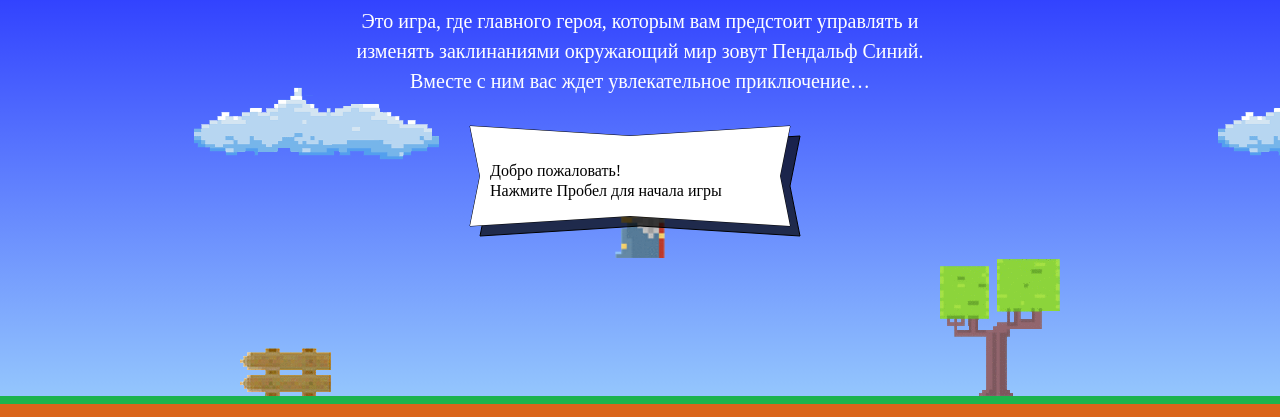
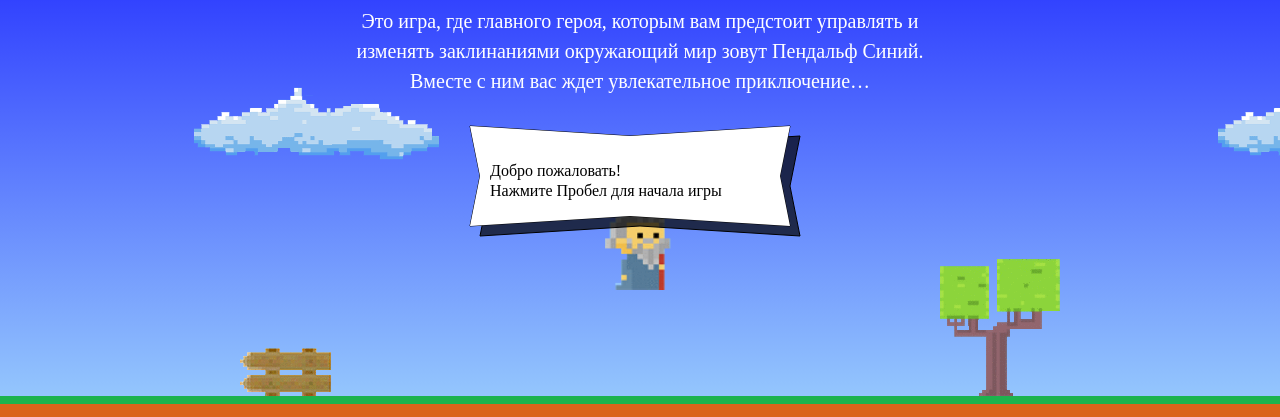
Before and after one commit to Californium251/106374-code-and-magick, a website: page index.html in a window 1280 px wide. Shown: the part 203-620 px from the top of the page. Drawn offline with Linux system fonts and the light colour scheme; a web font is replaced by a local one.

Commit message:
Поменял объявоение функций

```diff
--- a/index.html
+++ b/index.html
@@ -33,7 +33,7 @@
 </footer>
 <script>
     var fireballSize = 22;
-    var getFireBallSpeed = function(left) {
+    var getFireballSpeed = function(left) {
         return left ? 5 : 2
     };
     var wizardSpeed = 3;
@@ -41,11 +41,11 @@
     var getWizardHeight = function() {
         return 1.337 * wizardWidth
     };
-    var getWizardX = function(width) {
+    function getWizardX(width) {
         return (width - wizardWidth) / 2
     };
-    var getWizardY = function(height) {
-        return (height - getWizardHeight()) / 3
+    function getWizardY(height) {
+        return height / 3
     }
 </script>
 <script src="js/game.js" type="application/javascript"></script>
```
